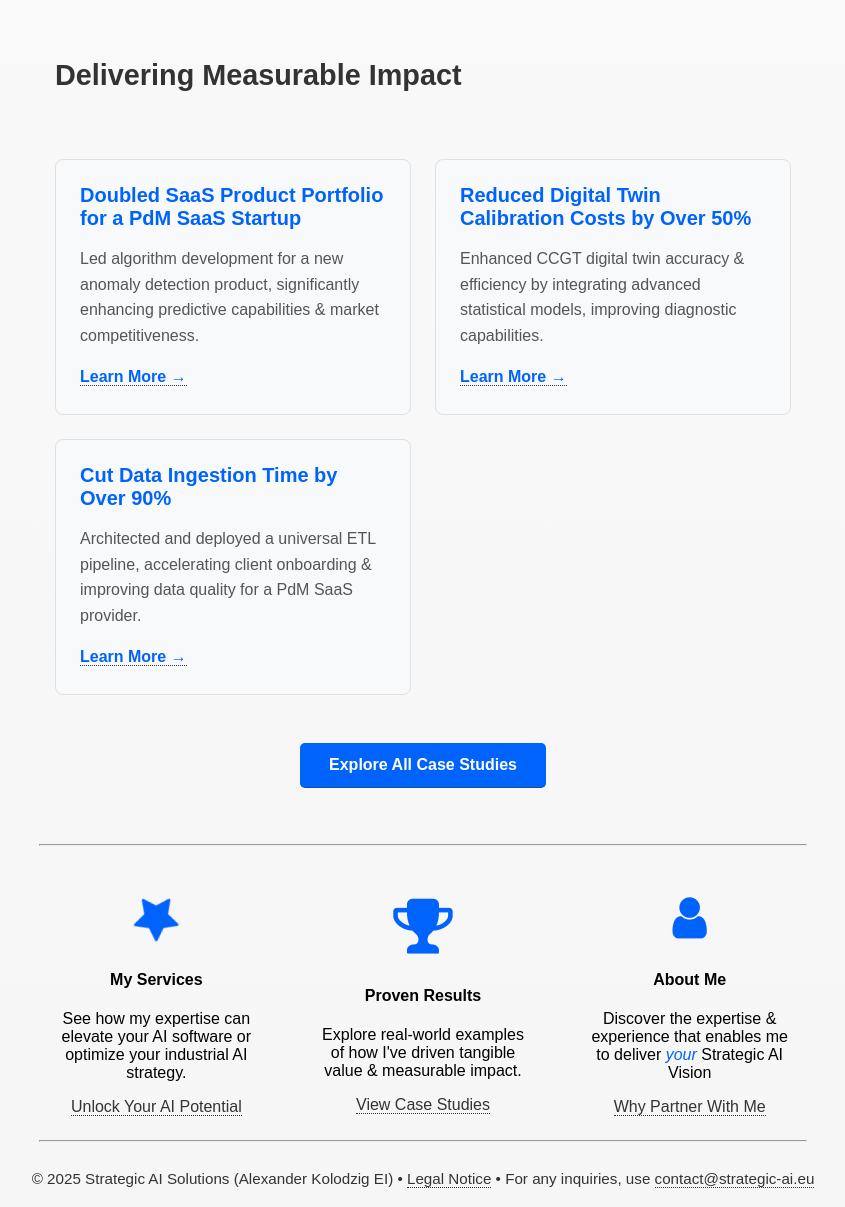
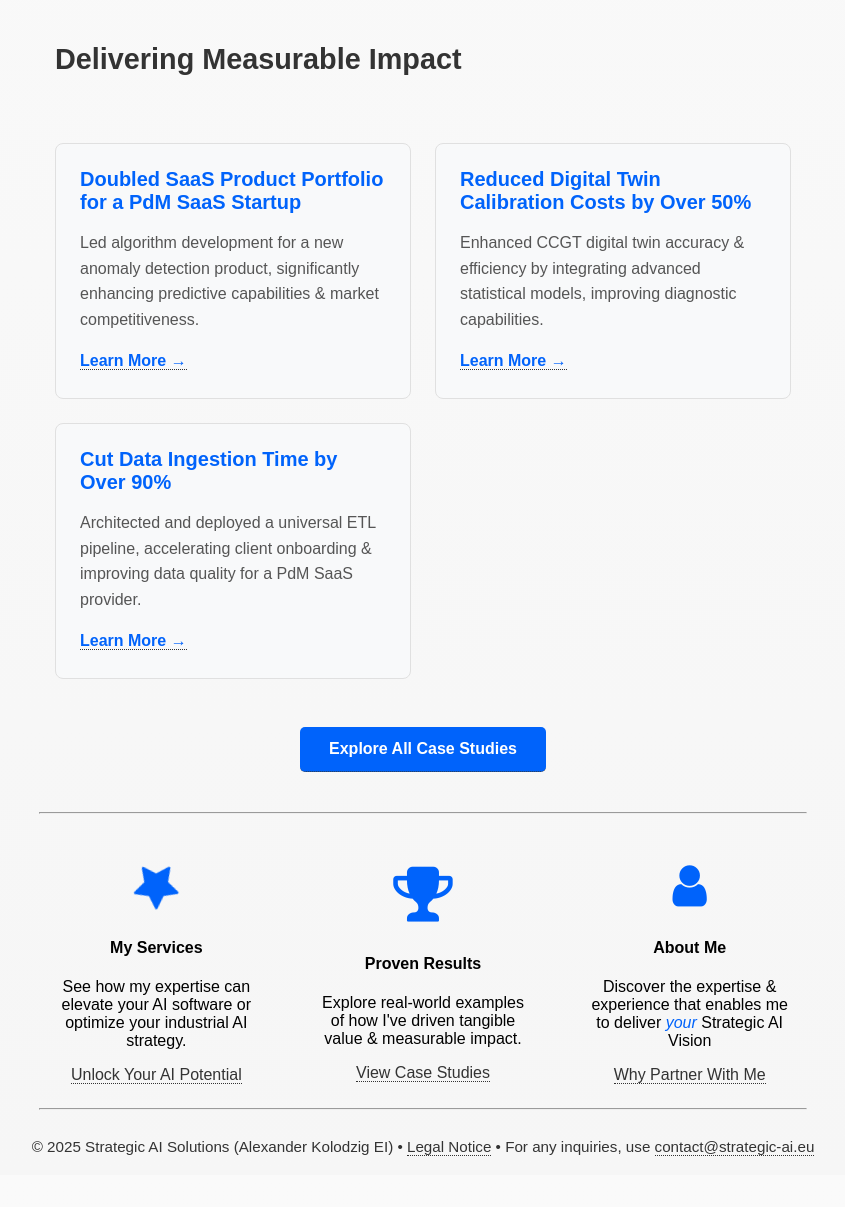
Before and after one commit to alexkolo/strategic-ai, a Jekyll site: the page built from index.md, in a window 1280 px wide. Shown: the part 635-1842 px from the top of the page, without its empty margins (217-1062 px from the left). Built offline with Jekyll 4.4.1, drawn with Linux system fonts in a browser that asks for light colours; some web fonts are replaced; after the commit the page ends 1810 px from its top, so only the background shows below that.

Commit message:
style: reduce vertical padding in client outcomes container and remove font-family comments

```diff
--- a/assets/css/style.css
+++ b/assets/css/style.css
@@ -188,14 +188,13 @@ a:not(.book-call-btn):hover {
 /* --------- Home page  Client Outcomes ---------- */
 
 .client_outcomes_container {
-  padding: 2em 1em; /* Add some vertical and horizontal padding */
+  padding: 1em 1em; /* Reduce vertical padding */
   margin-left: auto;
   margin-right: auto;
   max-width: 900px; /* Adjust to your main content width if different */
 }
 
 .client_outcomes_container h3 {
-  /* font-family: "Montserrat", sans-serif; Assuming Montserrat for headings for contrast */
   font-size: 1.8em; /* Adjust as needed */
   color: #333333; /* Dark grey for heading */
   text-align: center;
@@ -234,7 +233,6 @@ a:not(.book-call-btn):hover {
 }
 
 .outcome_item h4 {
-  /* font-family: "Montserrat", sans-serif; */
   font-size: 1.25em; /* Slightly smaller than the section h3 */
   color: #0063fb; /* Your primary brand blue */
   margin-top: 0;
@@ -243,7 +241,6 @@ a:not(.book-call-btn):hover {
 }
 
 .outcome_item p {
-  font-family: "Dosis Light", sans-serif; /* Main content font */
   font-size: 1em;
   line-height: 1.6;
   color: #555555; /* Softer text color */
@@ -256,7 +253,6 @@ a:not(.book-call-btn):hover {
 }
 
 .outcome_item a {
-  /* font-family: "Montserrat", sans-serif; Or "Dosis Light", bolded */
   color: #0063fb; /* Brand blue for the link */
   text-decoration: none;
   font-weight: 600; /* Make it stand out a bit */
@@ -266,7 +262,7 @@ a:not(.book-call-btn):hover {
 .outcome_item a:hover,
 .outcome_item a:focus {
   color: #004aaa; /* Darker blue on hover */
-  text-decoration: underline;
+  /* text-decoration: underline; */
 }
 
 /* Styling for the main call-to-action link (e.g., "Explore All Case Studies") */
```
Also changed, not shown: en/portfolio.md (+1 -0 lines).
